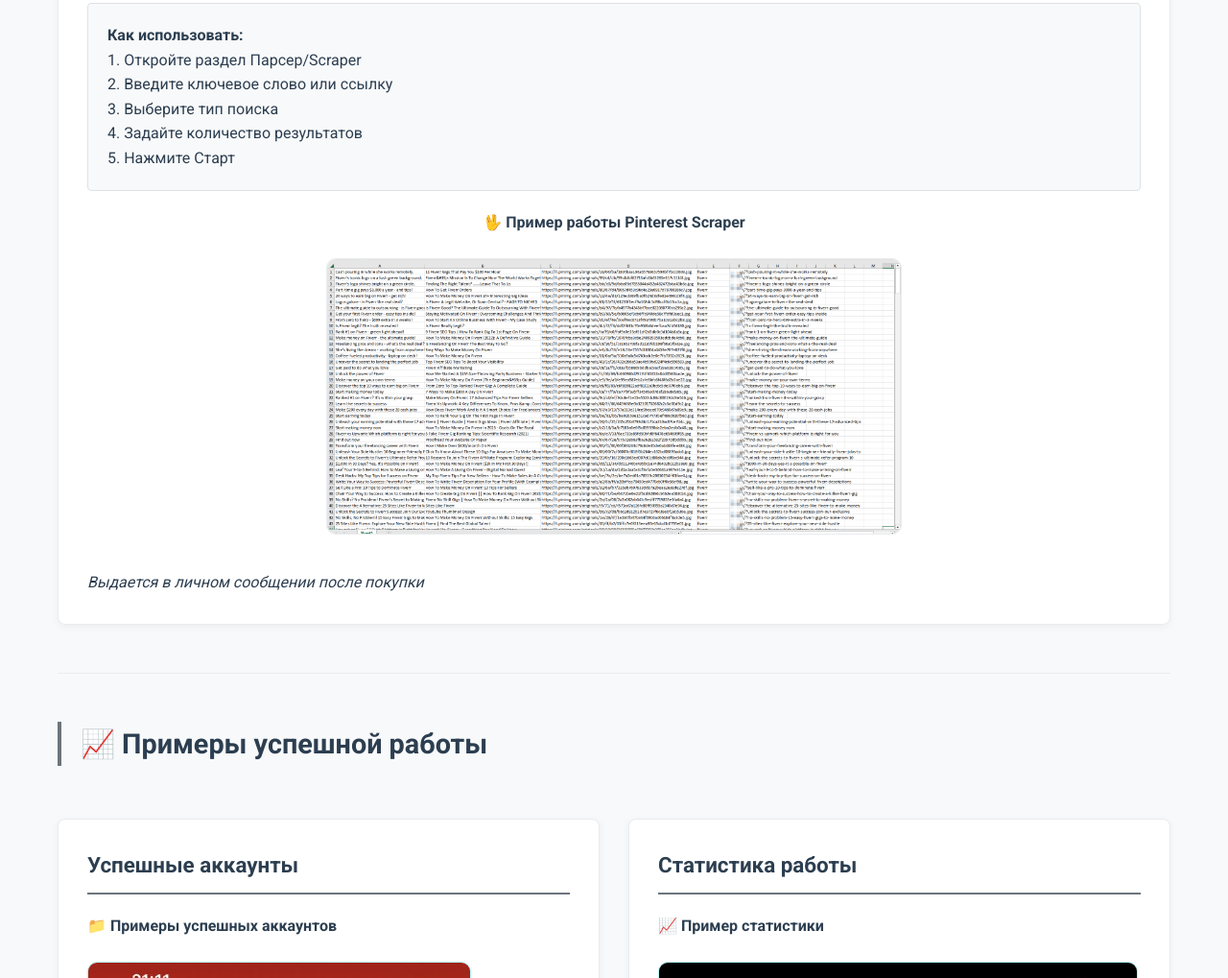
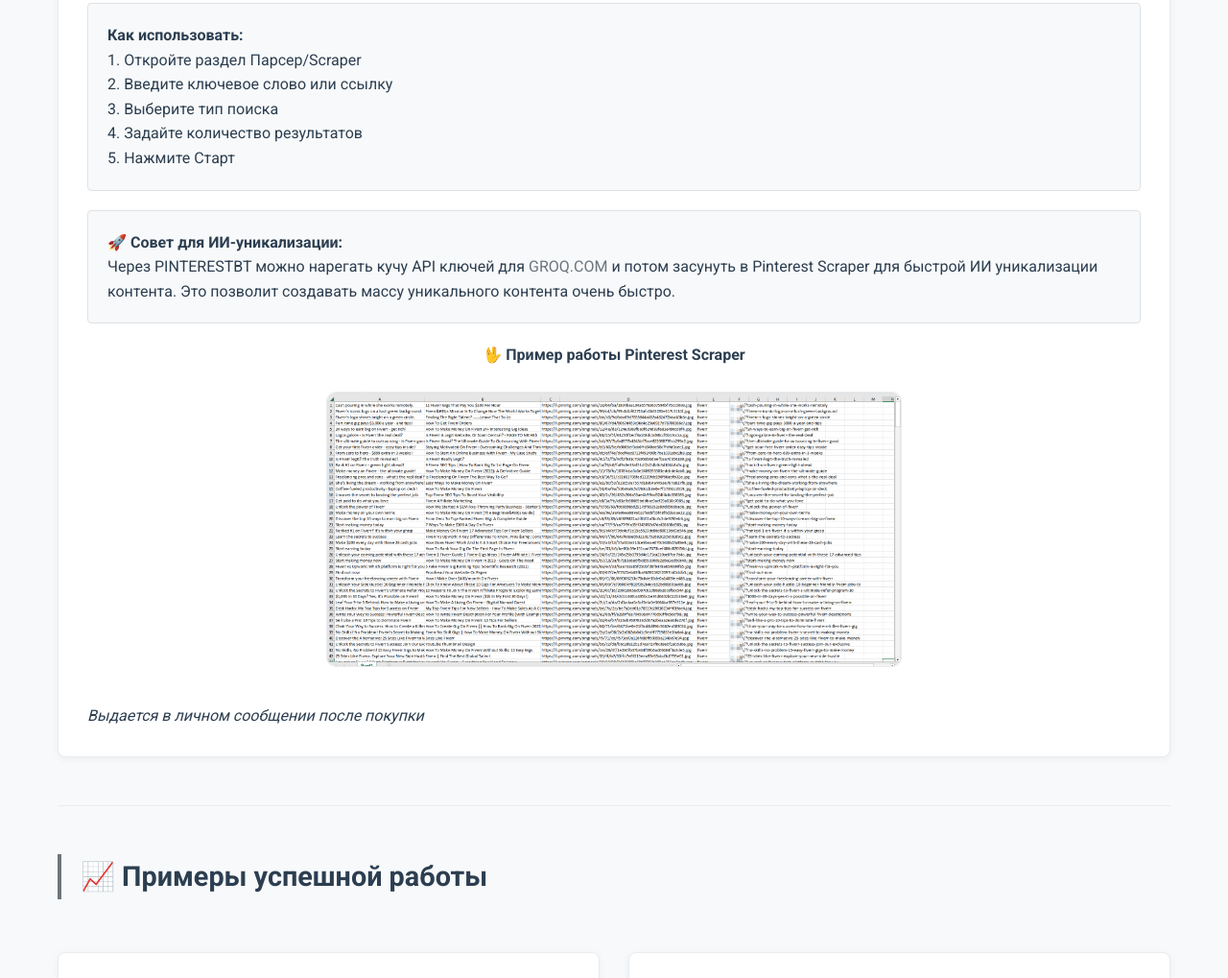
Before and after one commit to bskybt/pinterest-bt-guide, a plain HTML site: page PinterestBT_Setup_Guide.html in a window 1280 px wide. Shown: the part 8893-9912 px from the top of the page at 96% size. Drawn offline with Linux system fonts and the light colour scheme.

Commit message:
Добавлена информация о GROQ API для ИИ-уникализации в Pinterest Scraper

```diff
--- a/PinterestBT_Setup_Guide.html
+++ b/PinterestBT_Setup_Guide.html
@@ -900,6 +900,11 @@
                     5. Нажмите Старт
                 </div>
 
+                <div class="highlight-box">
+                    <strong>🚀 Совет для ИИ-уникализации:</strong><br>
+                    Через PINTERESTBT можно нарегать кучу API ключей для <a href="https://groq.com" class="link" target="_blank">GROQ.COM</a> и потом засунуть в Pinterest Scraper для быстрой ИИ уникализации контента. Это позволит создавать массу уникального контента очень быстро.
+                </div>
+
                 <div class="image-gallery" style="text-align: center; margin: 20px 0;">
                     <h4 style="color: #2c3e50; margin-bottom: 15px; font-weight: 600;">🖖️ Пример работы Pinterest Scraper</h4>
                     <img src="пинтерестскрапер.png" alt="Интерфейс Pinterest Scraper" style="width: 100%; max-width: 600px; border-radius: 10px; margin: 10px 0; border: 1px solid #e9ecef;">
```
Also changed, not shown: index.html (+5 -0 lines).
